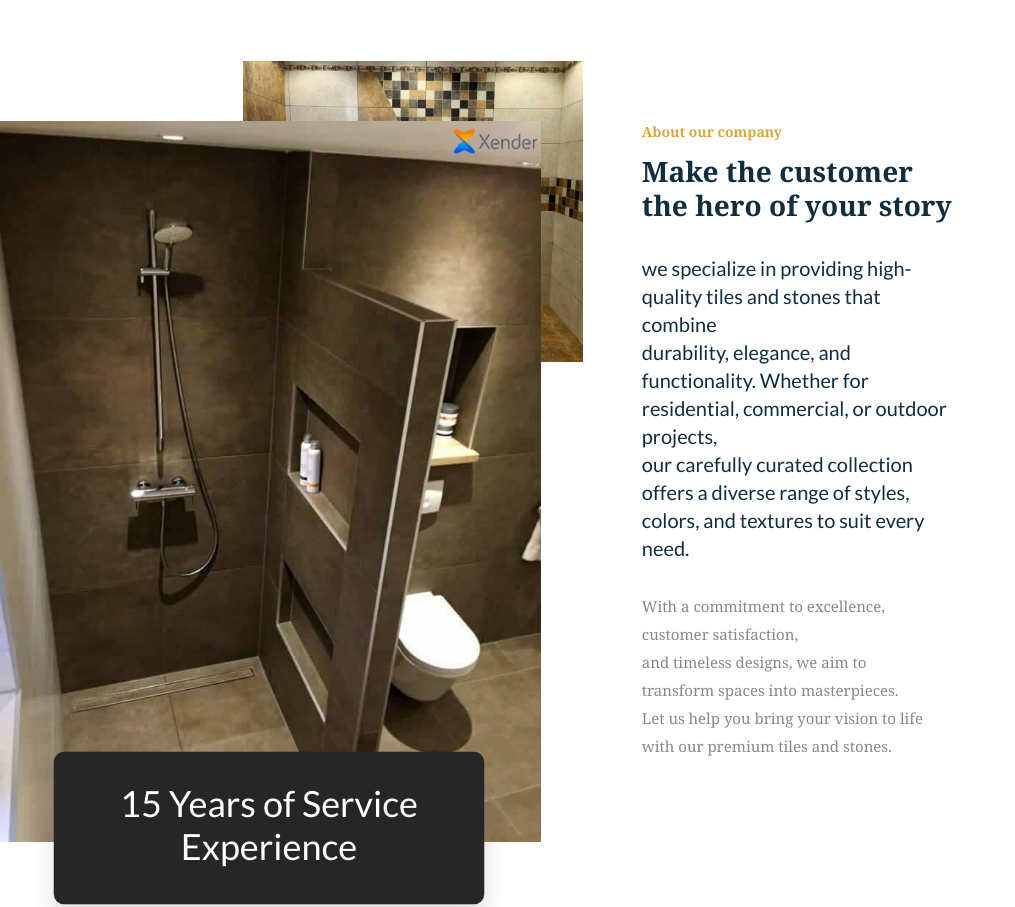
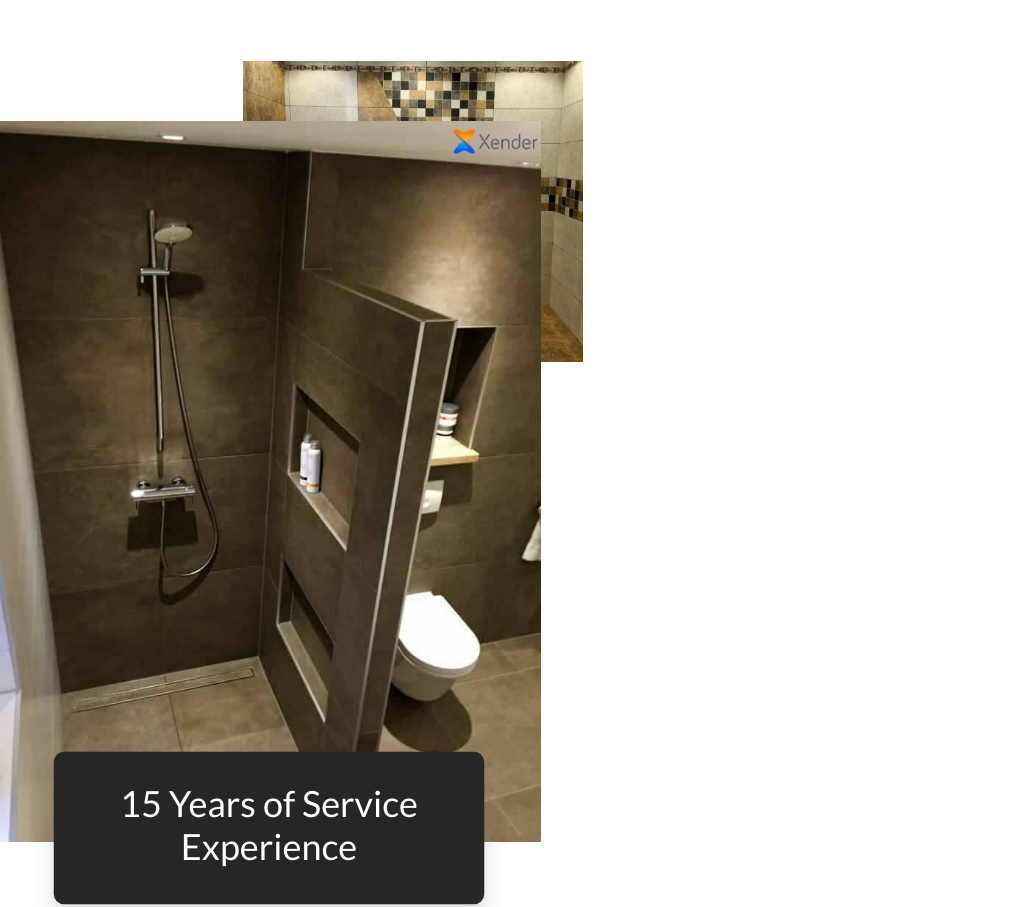
Before and after one commit to evansbafoe/medab-tiling-stones, a website: page stairscass.html in a window 1280 px wide. Shown: the part 1040-1947 px from the top of the page, without its empty margins (0-1015 px from the left). Drawn offline with Linux system fonts and the light colour scheme.

Commit message:
Update stairscass.html

```diff
--- a/stairscass.html
+++ b/stairscass.html
@@ -157,19 +157,7 @@
                                 <h3>15 Years of Service<br>Experience</h3>
                             </div>
                         </div>
-                   </div>
-                    <div class=" col-xl-4 col-lg-4">
-                        <div class="customer-caption">
-                            <span>About our company</span>
-                            <h2>Make the customer the hero of your story</h2>
-                            <div class="caption-details">
-                                 <p class="pera-dtails">we specialize in providing high-quality tiles and stones that combine<br> durability, elegance, and functionality. Whether for residential, commercial, or outdoor projects,<br> our carefully curated collection offers a diverse range of styles, colors, and textures to suit every need. </p>
-                                <p>With a commitment to excellence, customer satisfaction, <br>and timeless designs, we aim to transform spaces into masterpieces.<br> Let us help you bring your vision to life with our premium tiles and stones.</p>
-                                 </div>
-                        </div>
-                    </div>
-                </div>
-            </div>
+		   </div>
         </section>
         <!-- Make customer End-->
 
```
